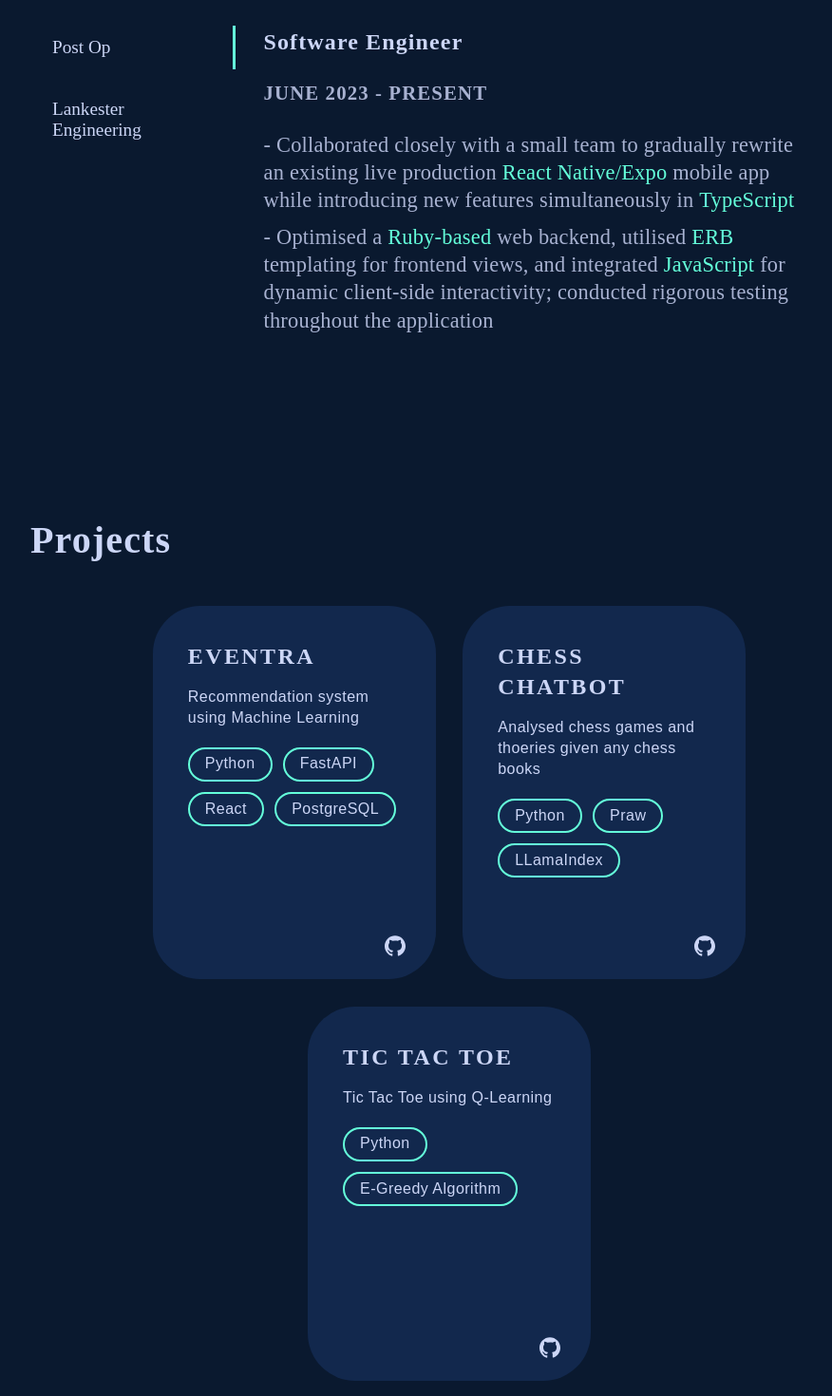
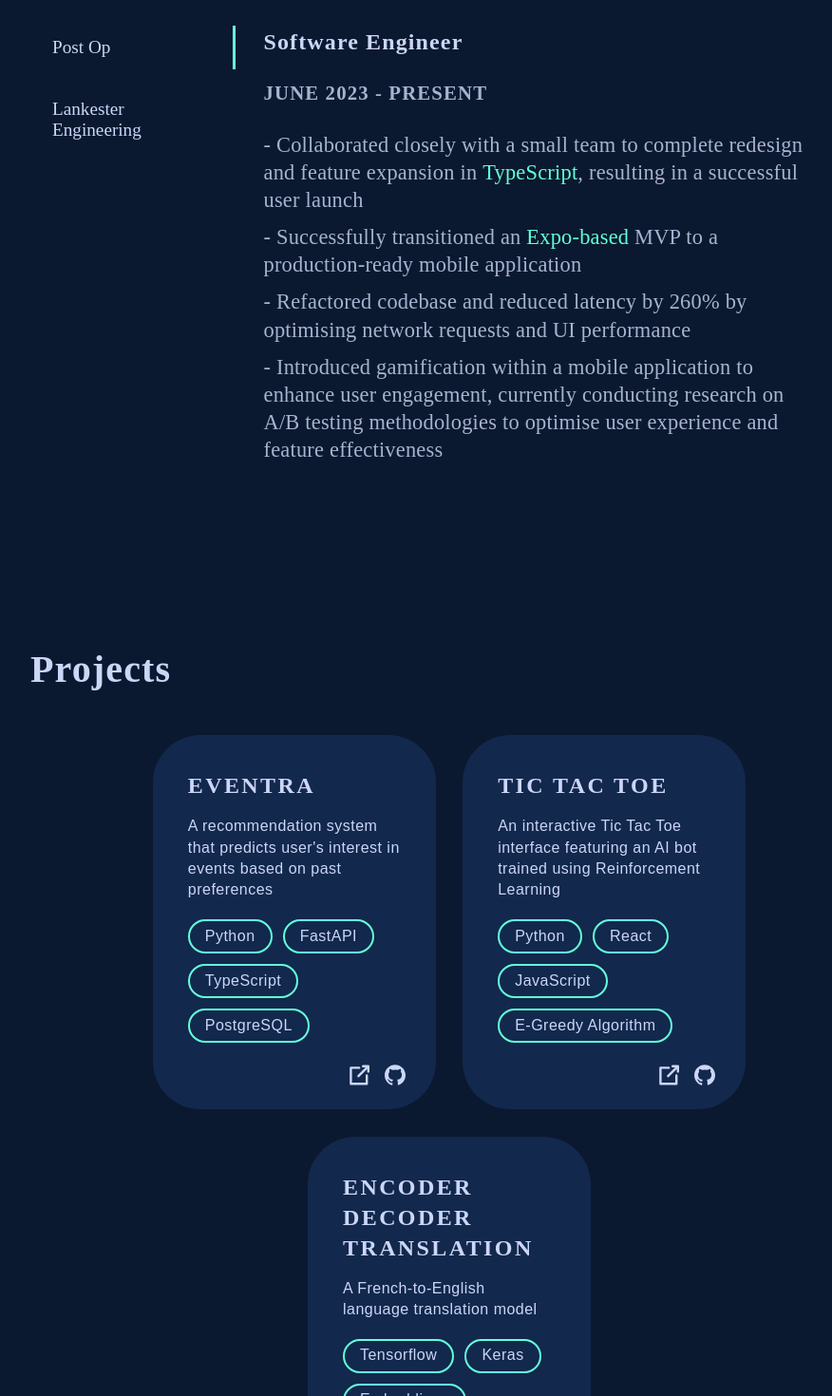
Before and after one commit to joyce-leesw/joyce-lee, a React (Vite) app: page / in a window 1280 px wide. Shown: the part 1300-2770 px from the top of the page at 95% size, without its empty margins (167-1043 px from the left). Built offline with nearby package versions, Linux system fonts and the light colour scheme; a web font is replaced by a local one.

Commit message:
updated resume

```diff
--- a/src/data.js
+++ b/src/data.js
@@ -1,46 +1,62 @@
 export const INTRO_TITLE = "Hello World! I'm";
-export const INTRO_NAME = "Joyce Lee"
-export const INTRO_SUBTITLE = "I turn random ideas into things, one spark at a time.";
-export const ABOUT = `I'm a software engineer based in *London*, currently working at <a href="https://postop.ai" class="highlight hidden-link">Post Op</a>, where I design intuitive mobile apps to make healthcare accessible to everyone, everywhere.\n\nOutside of work, I dive into the fascinating world of AI, where I experiment with different machine learning models to unlock the potential of data.\n\nWhen I'm not immersed in coding, I enjoy playing a game of chess, reading a good book, or hiking up a mountain where I question all my life decisions around the third mile.`;
+export const INTRO_NAME = 'Joyce Lee';
+export const INTRO_SUBTITLE =
+  'I bring ideas to life through code, one spark at a time.';
+export const ABOUT = `I'm a software engineer based in *London*, currently working at <a href="https://postop.ai" class="highlight hidden-link">Post Op</a>, where I design intuitive mobile apps to make healthcare accessible to everyone, everywhere.\n\nOutside of work, I dive into the fascinating world of AI, where I experiment with different machine learning models to explore the potential of data.\n\nWhen I'm not immersed in coding, I enjoy playing a game of chess, reading a good book, or hiking up a mountain where I question all my life decisions around the third mile.`;
 
 export const EXPERIENCES = [
   {
     company: 'Post Op',
     title: 'Software Engineer',
     date: 'JUNE 2023 - PRESENT',
-		achievements: ['- Collaborated closely with a small team to gradually rewrite an existing live production *React Native/Expo* mobile app while introducing new features simultaneously in *TypeScript*', '- Optimised a *Ruby-based* web backend, utilised *ERB* templating for frontend views, and integrated *JavaScript* for dynamic client-side interactivity; conducted rigorous testing throughout the application']
+    achievements: [
+      '- Collaborated closely with a small team to complete redesign and feature expansion in *TypeScript*, resulting in a successful user launch',
+      '- Successfully transitioned an *Expo-based* MVP to a production-ready mobile application',
+      '- Refactored codebase and reduced latency by 260% by optimising network requests and UI performance',
+      '- Introduced gamification within a mobile application to enhance user engagement, currently conducting research on A/B testing methodologies to optimise user experience and feature effectiveness',
+    ],
   },
   {
     company: 'Lankester Engineering',
     title: 'Machine Learning Engineer',
     date: 'OCT 2022 - APR 2023',
-		achievements: ['- Designed and implemented a system in *Python* utilising *Tensorflow* and *Keras*, integrating *LSTM with an autoencoder* and *DNN* to detect operational anomalies in IoT devices and predict equipment lifecycle based on historical performance data', '- Successfully predicted the state-of-health(SoH) and state-of-charge(SoC) over charging cycles and end-of-life(EOL) of batteries; productionised the models by creating *REST API* using *Django*']
-	}
-]
+    achievements: [
+      '- Designed and implemented a system in *Python* utilising *Tensorflow* and *Keras*, integrating LSTM with an autoencoder and DNN to detect operational anomalies in IoT devices',
+      '- Successfully predicted the state-of-health(SoH) and state-of-charge(SoC) over charging cycles and end-of-life(EOL) of batteries with 92% accuracy on test data',
+      '- Productionised the models by creating REST API using *Django*',
+    ],
+  },
+];
 
 export const PROJECTS = [
   {
     title: 'Eventra',
-		description: 'Recommendation system using Machine Learning',
-		languages: ['Python', 'FastAPI', 'React', 'PostgreSQL'],
-		githubLink: 'https://github.com/joyce-leesw/eventra-frontend'
-	},
-	{
-		title: 'Chess Chatbot',
-		description: 'Analysed chess games and thoeries given any chess books',
-		languages: ['Python', 'Praw', 'LLamaIndex'],
-		githubLink: 'https://github.com/joyce-leesw/Sentiment-Analysis-of-ChatGPT-on-Reddit'
+    description:
+      "A recommendation system that predicts user's interest in events based on past preferences",
+    languages: ['Python', 'FastAPI', 'TypeScript', 'PostgreSQL'],
+    websiteLink: 'https://github.com/joyce-leesw/eventra-frontend',
+    githubLink: 'https://github.com/harrywiner/eventra-backend',
   },
   {
     title: 'Tic Tac Toe',
-		description: 'Tic Tac Toe using Q-Learning',
-		languages: ['Python', 'E-Greedy Algorithm'],
-		githubLink: 'https://github.com/joyce-leesw/Tic-Tac-Toe-Bot-using-Q-Learning'
+    description:
+      'An interactive Tic Tac Toe interface featuring an AI bot trained using Reinforcement Learning',
+    languages: ['Python', 'React', 'JavaScript', 'E-Greedy Algorithm'],
+    websiteLink: 'https://github.com/joyce-leesw/Tic-Tac-Toe-Frontend',
+    githubLink:
+      'https://github.com/joyce-leesw/Tic-Tac-Toe-Bot-using-Q-Learning',
   },
-]
+  {
+    title: 'Encoder Decoder Translation',
+    description: 'A French-to-English language translation model',
+    languages: ['Tensorflow', 'Keras', 'Embeddings'],
+    githubLink:
+      'https://github.com/joyce-leesw/Sentiment-Analysis-of-ChatGPT-on-Reddit',
+  },
+];
 
-export const OUTRO_TITLE = 'Designed and built by Joyce Lee.'
-export const OUTRO_SUBTITLE = 'All rights reserved. ©'
+export const OUTRO_TITLE = 'Designed and built by Joyce Lee.';
+export const OUTRO_SUBTITLE = 'All rights reserved. ©';
 
-export const LINKEDIN_URL = 'https://www.linkedin.com/in/joyce-lee-259369120/'
-export const GITHUB_URL = 'https://github.com/joyce-leesw'
+export const LINKEDIN_URL = 'https://www.linkedin.com/in/joyce-lee-259369120/';
+export const GITHUB_URL = 'https://github.com/joyce-leesw';
```
Lines whose indentation alone changed are shown as unchanged.
